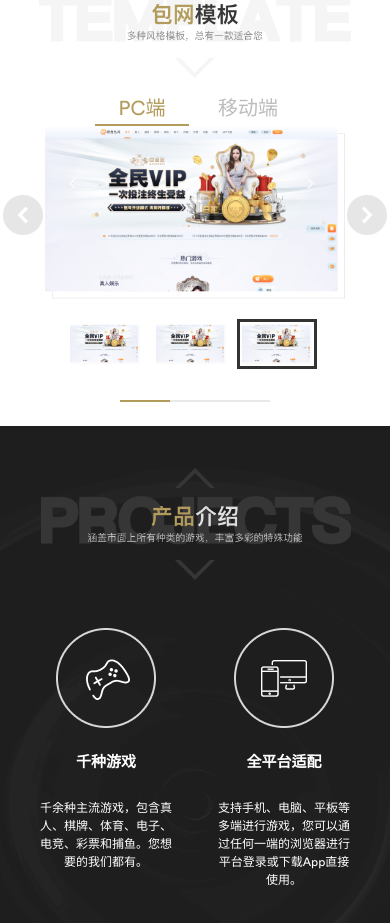
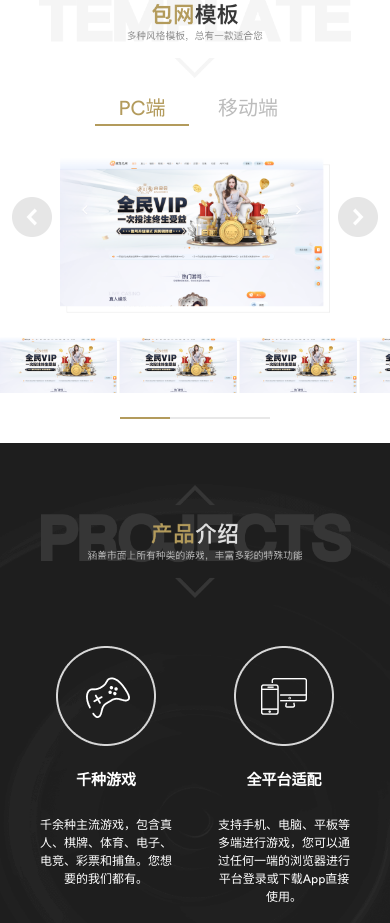
Before and after one commit to ireneio/onepage-template, a Next.js app: page / in a window 390 px wide. Shown: the part 920-1843 px from the top of the page. Built offline with nearby package versions, Linux system fonts and the light colour scheme.

Commit message:
fix carousel

```diff
--- a/src/components/Home/PreviewCarousel.tsx
+++ b/src/components/Home/PreviewCarousel.tsx
@@ -9,7 +9,7 @@ const PreviewCarousel = ({
   carouselItems: any[];
 }) => {
   return (
-    <div className="relative h-[100vh]">
+    <div className="abddde">
       <Carousel
         ariaLabel="Carousel"
         selectedItem={current}
@@ -34,36 +34,12 @@ const PreviewCarousel = ({
               <img
                 src={preview.image}
                 alt="template preview"
-                className="min-h-[100vh]"
+                className="min-h-[100vh] object-cover"
               />
             </div>
           );
         })}
       </Carousel>
-      {/* <div
-        className="absolute left-[0] top-[25%] z-[10001]"
-        onClick={() => {
-          if (current > 0) {
-            setCurrent((prev) => prev - 1);
-          } else {
-            setCurrent(carouselItems.length - 1);
-          }
-        }}
-      >
-        <img src="/images/arrow_left.png" alt="" width={40} height={40} />
-      </div>
-      <div
-        className="absolute right-[-42px] top-[25%]"
-        onClick={() => {
-          if (current < carouselItems.length - 1) {
-            setCurrent((prev) => prev + 1);
-          } else {
-            setCurrent(0);
-          }
-        }}
-      >
-        <img src="/images/arrow_right.png" alt="" width={40} height={40} />
-      </div> */}
     </div>
   );
 };
--- a/src/components/Home/TemplateCarouselMobile.tsx
+++ b/src/components/Home/TemplateCarouselMobile.tsx
@@ -1,32 +1,17 @@
-import { useEffect, useState } from 'react';
 import { Carousel } from 'react-responsive-carousel';
 import flatten from 'lodash/flatten';
 
-const pcTemplates = Array(8).fill(0);
-const mobileTemplates = Array(8).fill(0);
-
 const TemplateCarouselMobile = ({
-  device,
   onItemClick,
+  carouselItems,
+  current,
+  setCurrent,
 }: {
-  device: 'pc' | 'mobile';
   onItemClick: (item: any) => void;
+  carouselItems: any[];
+  current: number;
+  setCurrent: React.Dispatch<React.SetStateAction<number>>;
 }) => {
-  const [carouselItems, setCarouselItems] = useState([
-    pcTemplates,
-    pcTemplates,
-    pcTemplates,
-  ]);
-  const [current, setCurrent] = useState(0);
-
-  useEffect(() => {
-    if (device === 'pc') {
-      setCarouselItems([pcTemplates, pcTemplates, pcTemplates]);
-    } else {
-      setCarouselItems([mobileTemplates, mobileTemplates, mobileTemplates]);
-    }
-  }, [device]);
-
   const handleItemClick = (item: any) => {
     onItemClick && onItemClick(item);
   };
@@ -37,12 +22,17 @@ const TemplateCarouselMobile = ({
         selectedItem={current}
         ariaLabel="Carousel"
         useKeyboardArrows
-        swipeable
+        onChange={(idx) => {
+          console.log(idx);
+
+          setCurrent(idx);
+        }}
+        // swipeable={false}
         stopOnHover
         showStatus={false}
         showArrows={false}
         showIndicators={false}
-        showThumbs={true}
+        showThumbs={false}
         infiniteLoop
         autoPlay
         width="100%"
@@ -52,26 +42,27 @@ const TemplateCarouselMobile = ({
           return (
             <div key={idx} onClick={() => handleItemClick(item)}>
               <img src={'/images/template_1.png'} alt="" />
+              {/* <div className='text-[28px] text-[#000]'>{idx}</div> */}
             </div>
           );
         })}
       </Carousel>
       <div
-        className="absolute left-[-42px] top-[25%]"
+        className="absolute left-[-48px] top-[25%]"
         onClick={() => {
           if (current > 0) {
             setCurrent((prev) => prev - 1);
           } else {
-            setCurrent(carouselItems.length - 1);
+            setCurrent(flatten(carouselItems).length - 1);
           }
         }}
       >
         <img src="/images/arrow_left.png" alt="" width={40} height={40} />
       </div>
       <div
-        className="absolute right-[-42px] top-[25%]"
+        className="absolute right-[-48px] top-[25%]"
         onClick={() => {
-          if (current < carouselItems.length - 1) {
+          if (current < flatten(carouselItems).length - 1) {
             setCurrent((prev) => prev + 1);
           } else {
             setCurrent(0);
@@ -80,20 +71,6 @@ const TemplateCarouselMobile = ({
       >
         <img src="/images/arrow_right.png" alt="" width={40} height={40} />
       </div>
-      <div className="flex mt-[24px] lg:mt-[72px] w-full justify-center">
-        {carouselItems.map((item, idx) => {
-          return (
-            <div
-              key={idx}
-              className="w-[50px] lg:w-[100px] h-[2px]"
-              style={{
-                backgroundColor: current === idx ? '#B39B5C' : '#E8E8E8',
-              }}
-              onClick={() => setCurrent(idx)}
-            ></div>
-          );
-        })}
-      </div>
     </div>
   );
 };
--- a/src/components/Home/TemplatePreviewModal.tsx
+++ b/src/components/Home/TemplatePreviewModal.tsx
@@ -27,12 +27,12 @@ const TemplatePreviewModal = ({ isOpen, setIsOpen }: Props) => {
     <Transition show={isOpen}>
       <Dialog
         as="div"
-        className="fixed inset-0 z-10 font-circularstdbook w-[100vw] mx-auto"
+        className="fixed inset-0 z-[1000] font-circularstdbook w-[100vw] mx-auto"
         onClose={() => {
           setIsOpen(false);
         }}
       >
-        <div className="min-h-screen px-4 text-center">
+        <div className="min-h-screen text-center">
           <Transition.Child
             enter="ease-out duration-300"
             enterFrom="opacity-0"
@@ -53,12 +53,6 @@ const TemplatePreviewModal = ({ isOpen, setIsOpen }: Props) => {
               </button>
             )}
           </div>
-          <span
-            className="inline-block h-screen align-middle"
-            aria-hidden="true"
-          >
-            &#8203;
-          </span>
           <div
             className="hidden lg:block absolute right-[8px] top-[2px] py-[8px] text-[48px] text-[#FFF] cursor-pointer font-thin"
             onClick={() => setIsOpen(false)}
@@ -80,26 +74,11 @@ const TemplatePreviewModal = ({ isOpen, setIsOpen }: Props) => {
             leaveTo="opacity-0 scale-95"
           >
             <div
-              className="relative inline-block w-[80vw] overflow-hidden text-left align-middle transition-all
+              className="relative inline-block w-[100vw] lg:w-[80vw] overflow-hidden text-left align-middle transition-all
             transform rounded-[5px] bg-transparent font-circularstdbook"
             >
               <div className="px-[2px] py-[2px] rounded-[5px]">
-                <div className="relative flex items-center w-full justify-center">
-                  <div>
-                    {/* <Dialog.Title
-                      as="h3"
-                      className="text-2xl font-bold leading-6 text-white pb-2 flex flex-col items-center"
-                    >
-                      title
-                    </Dialog.Title> */}
-                    {/* <Dialog.Description>
-                      <div className="absolute flex items-center justify-center bottom-[40px] left-[50%] translate-x-[-50%]">
-                        <button className="bg-[#B39B5C] shadow-2xl text-[#FFFFFF] px-[24px] py-[6px]">
-                          关闭
-                        </button>
-                      </div>
-                    </Dialog.Description> */}
-                    <div className="mt-0 px-[0] w-[60vw] mx-auto">
+                <div className="mt-0 px-[0] w-[100vw] lg:w-[60vw] mx-auto">
                   <PreviewCarousel
                     current={current}
                     carouselItems={templatePreviews}
@@ -127,8 +106,6 @@ const TemplatePreviewModal = ({ isOpen, setIsOpen }: Props) => {
                 </div>
               </div>
             </div>
-              </div>
-            </div>
           </Transition.Child>
         </div>
       </Dialog>
--- a/src/components/Home/TemplateView.tsx
+++ b/src/components/Home/TemplateView.tsx
@@ -1,5 +1,11 @@
-import { devices } from '@/data';
-import { useState } from 'react';
+import {
+  devices,
+  mobileTemplates,
+  pcTemplates,
+  templatePageCount,
+} from '@/data';
+import { flatten } from 'lodash';
+import { useEffect, useState } from 'react';
 import Cr from '../General/Cr';
 import MouseHandle from '../General/MouseHandle';
 import SocialList from '../General/SocialList';
@@ -10,6 +16,20 @@ import TemplatePreviewModal from './TemplatePreviewModal';
 const TemplateView = () => {
   const [selectedDevice, setSelectedDevice] = useState<'pc' | 'mobile'>('pc');
   const [showPreview, setShowPreview] = useState(false);
+  const [carouselItems, setCarouselItems] = useState([
+    pcTemplates,
+    pcTemplates,
+    pcTemplates,
+  ]);
+  const [current, setCurrent] = useState(0);
+
+  useEffect(() => {
+    if (selectedDevice === 'pc') {
+      setCarouselItems([pcTemplates, pcTemplates, pcTemplates]);
+    } else {
+      setCarouselItems([mobileTemplates, mobileTemplates, mobileTemplates]);
+    }
+  }, [selectedDevice]);
 
   const handlePreview = () => {
     setShowPreview(true);
@@ -54,23 +74,46 @@ const TemplateView = () => {
           onItemClick={() => handlePreview()}
         />
       </div>
-      <div className="lg:hidden mx-[45px]">
+      <div className="lg:hidden mx-[60px] mt-[32px]">
         <TemplateCarouselMobile
-          device={selectedDevice}
           onItemClick={() => handlePreview()}
+          carouselItems={carouselItems}
+          current={current}
+          setCurrent={setCurrent}
         />
       </div>
-      {/* <div className="grid gap-[32px] grid-cols-4 w-[80%] justify-between items-start mx-auto mt-[12px] flex-wrap">
-      {Array(8)
-        .fill(0)
-        .map((template, idx) => {
+      <div className="mt-[24px] overflow-x-scroll w-[100vw] scroll-smooth flex hide-scrollbar">
+        {flatten(carouselItems)
+          .slice(current)
+          .map((item, idx) => {
+            return (
+              <div
+                key={idx}
+                className="w-[120px] h-[56px] flex-shrink-0"
+                onClick={() => setCurrent(idx)}
+              >
+                <img src={'/images/template_1.png'} alt="" />
+              </div>
+            );
+          })}
+      </div>
+      <div className="flex mt-[24px] lg:mt-[72px] w-full justify-center">
+        {carouselItems.map((item, idx) => {
           return (
-            <div key={idx} className="h-[150px]">
-              <img src={'/images/template_1.png'} alt="" />
-            </div>
+            <div
+              key={idx}
+              className="w-[50px] lg:w-[100px] h-[2px]"
+              style={{
+                backgroundColor:
+                  Math.floor(current / templatePageCount) === idx
+                    ? '#B39B5C'
+                    : '#E8E8E8',
+              }}
+              onClick={() => setCurrent(idx)}
+            ></div>
           );
         })}
-    </div> */}
+      </div>
       <div className="hidden lg:block">
         <Cr />
         <MouseHandle
--- a/src/data/index.ts
+++ b/src/data/index.ts
@@ -111,6 +111,12 @@ export const templatePreviews = [
   { image: '/images/template_preview.png', value: '' },
 ];
 
+export const templatePageCount = 8;
+
+export const pcTemplates = Array(templatePageCount).fill(0);
+
+export const mobileTemplates = Array(templatePageCount).fill(0);
+
 export const sidebarItems = [
   {
     en: "it's us",
```
Lines whose indentation alone changed are shown as unchanged.
